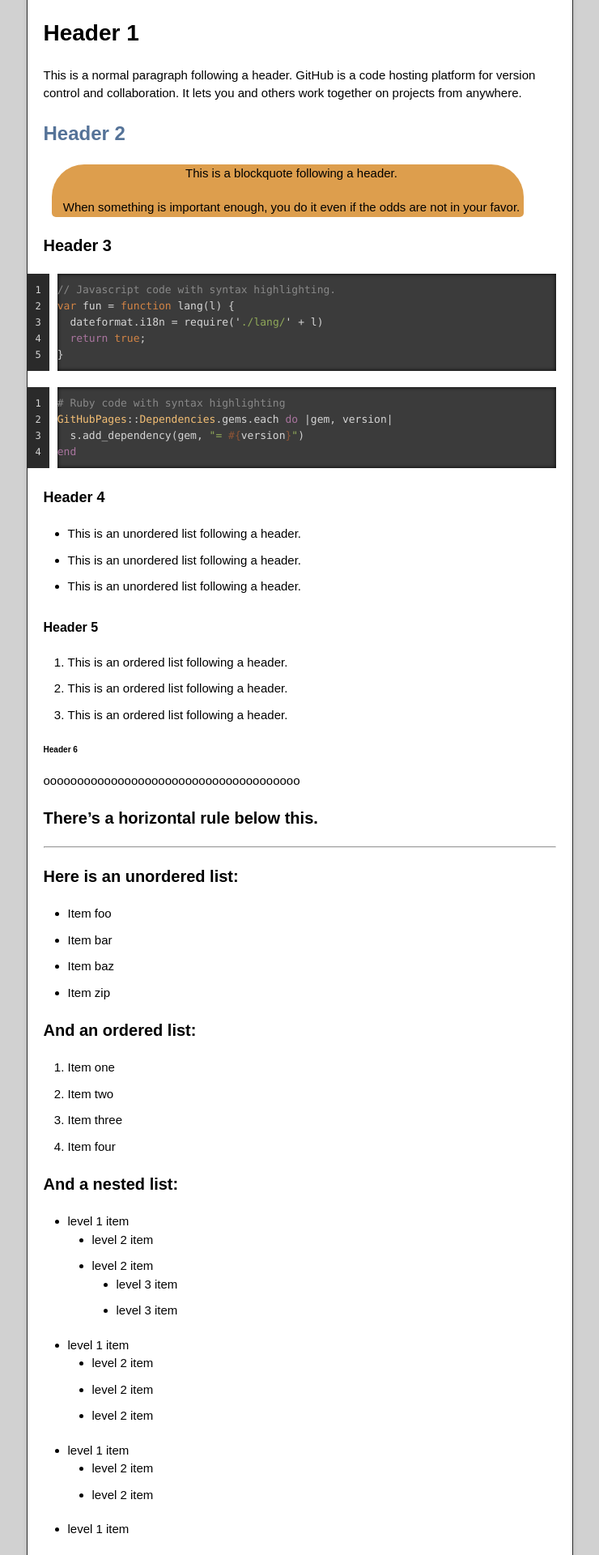
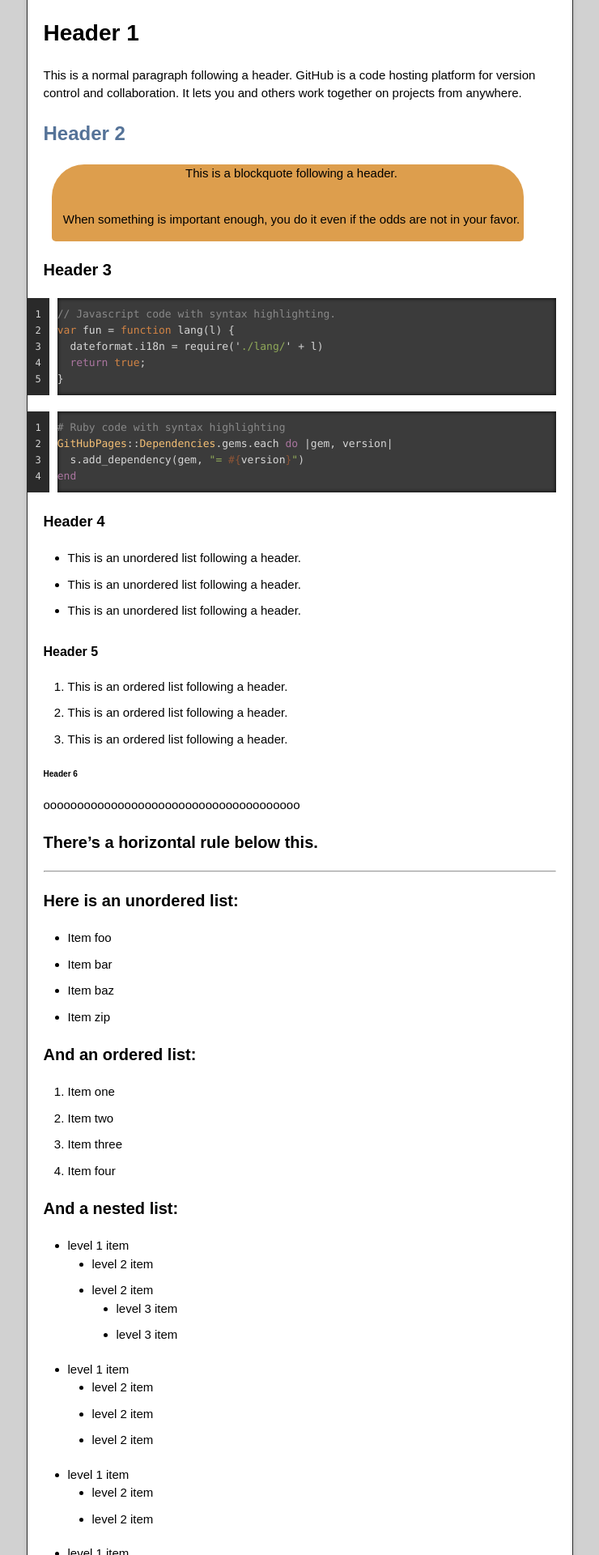
Before and after one commit to LoCCan4/loccan4.github.io, a Jekyll site: the page built from index.md, in a window 1280 px wide. Shown: the part 384-2304 px from the top of the page at 81% size, without its empty margins (270-1010 px from the left). Built offline with Jekyll 4.4.1, drawn with Linux system fonts in a browser that asks for light colours.

Commit message:
Update jekyll-theme-time-machine.scss

```diff
--- a/_sass/jekyll-theme-time-machine.scss
+++ b/_sass/jekyll-theme-time-machine.scss
@@ -432,7 +432,8 @@ footer .owner p a {
 }
 
 .markdown-body blockquote p {
-  margin-top: 10px;
+  margin-top: 6px;
+  padding-bottom: 15px;
 }
 
 .markdown-body img {
```
